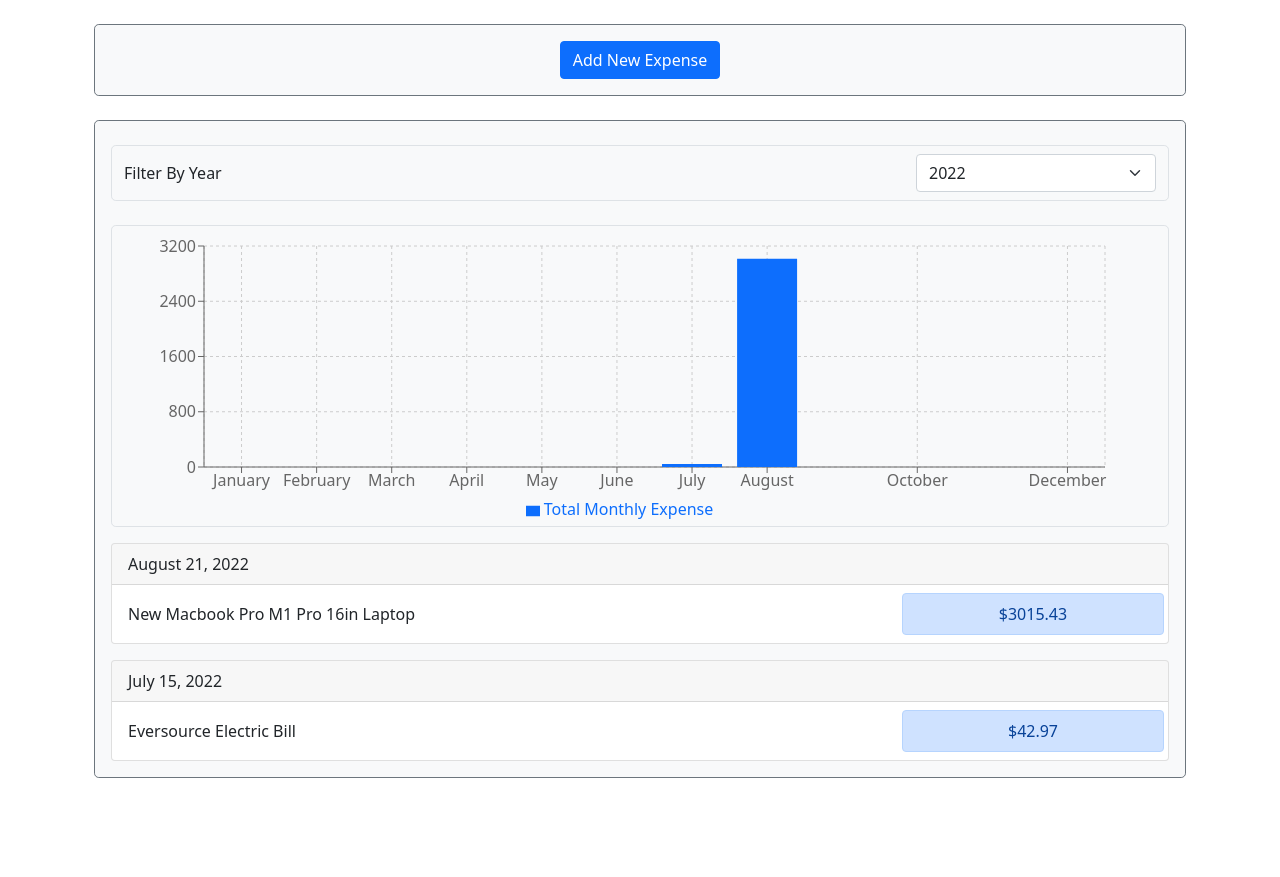
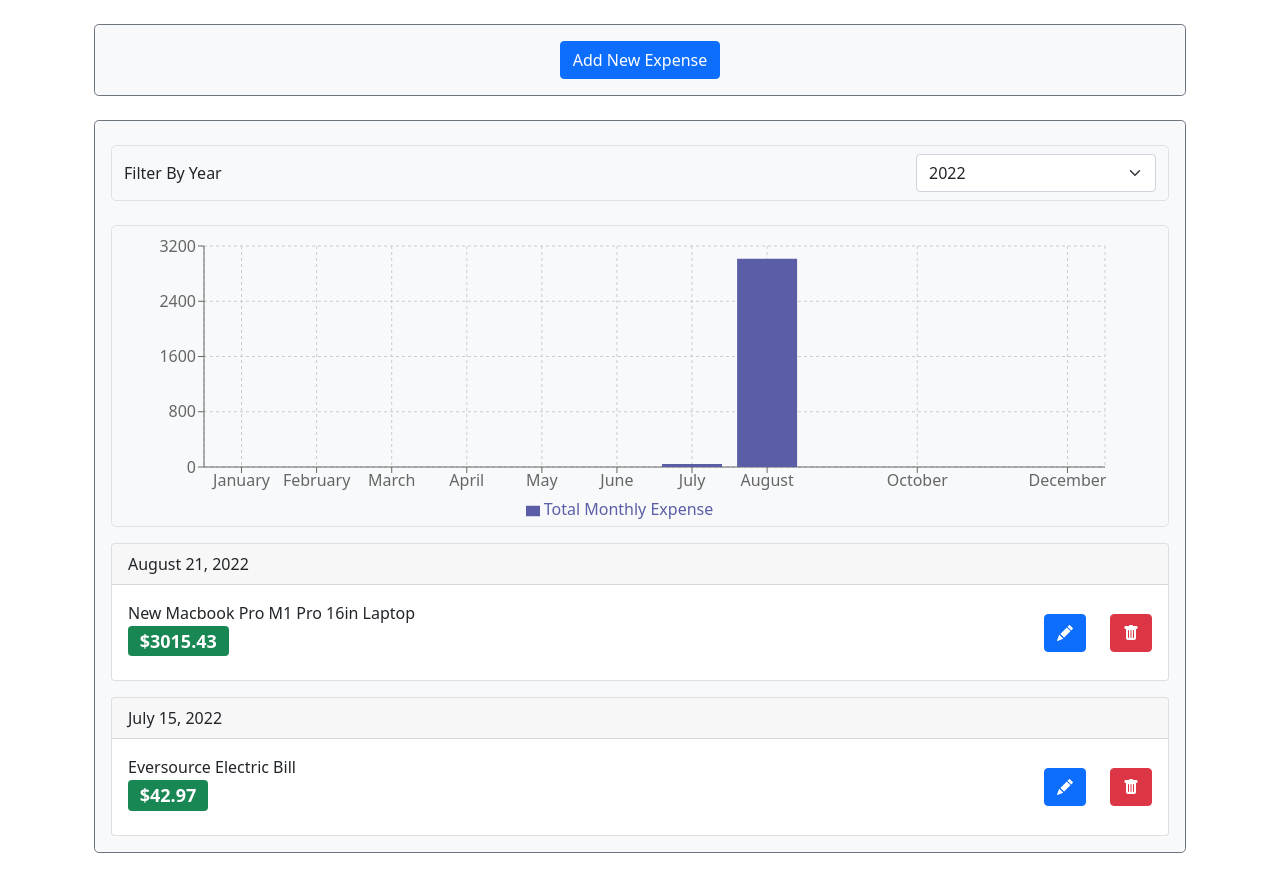
Before and after one commit to canivit/expenses, a React (Create React App) app in the folder expense-app/: page / in a window 1280 px wide. Before the commit the page ends 802 px from the top, so only its background shows below. Built offline with nearby package versions, Linux system fonts and the light colour scheme.

Commit message:
add edit and delete button to expense item and change chart color

```diff
--- a/expense-app/package.json
+++ b/expense-app/package.json
@@ -7,6 +7,7 @@
     "@testing-library/react": "^13.0.0",
     "@testing-library/user-event": "^14.2.1",
     "bootstrap": "^5.1.3",
+    "bootstrap-icons": "^1.9.1",
     "react": "^18.2.0",
     "react-bootstrap": "^2.4.0",
     "react-dom": "^18.2.0",
--- a/expense-app/src/components/ExpenseChart.js
+++ b/expense-app/src/components/ExpenseChart.js
@@ -34,7 +34,7 @@ const ExpenseChart = (props) => {
             dataKey="amount"
             name="Total Monthly Expense"
             stackId="a"
-            fill="#0d6efd"
+            fill="#5B5EA6"
           />
         </BarChart>
       </ResponsiveContainer>
--- a/expense-app/src/components/ExpenseItem.js
+++ b/expense-app/src/components/ExpenseItem.js
@@ -1,4 +1,4 @@
-import { Card, Alert, Row } from "react-bootstrap";
+import { Card, Badge, Row, Button, Container } from "react-bootstrap";
 
 const ExpenseItem = (props) => {
   const date = props.date;
@@ -9,11 +9,31 @@ const ExpenseItem = (props) => {
   return (
     <Card>
       <Card.Header>{dateString}</Card.Header>
-      <Card.Body className="py-2">
-        <Row className="align-items-center">
-          <span className="col-9">{title}</span>
-          <Alert className="col-3 my-0 py-2 text-center">${amount}</Alert>
-        </Row>
+      <Card.Body>
+        <Container className="p-0">
+          <Row className="align-items-center justify-content-between">
+            <div className="col-auto">
+              <span>{title}</span>
+              <h4>
+                <Badge bg="success">${amount}</Badge>
+              </h4>
+            </div>
+            <div className="col-auto">
+              <Row className="justify-content-end">
+                <div className="col-auto">
+                  <Button variant="primary">
+                    <i className="bi bi-pencil-fill"></i>
+                  </Button>
+                </div>
+                <div className="col-auto">
+                  <Button variant="danger">
+                    <i className="bi bi-trash-fill"></i>
+                  </Button>
+                </div>
+              </Row>
+            </div>
+          </Row>
+        </Container>
       </Card.Body>
     </Card>
   );
--- a/expense-app/src/index.js
+++ b/expense-app/src/index.js
@@ -3,6 +3,7 @@ import ReactDOM from 'react-dom/client';
 import './index.css';
 import App from './App';
 import 'bootstrap/dist/css/bootstrap.min.css';
+import 'bootstrap-icons/font/bootstrap-icons.css';
 
 const root = ReactDOM.createRoot(document.getElementById('root'));
 root.render(
```
Also changed, not shown: 1 other file (tests, documents, lock files or other folders).
